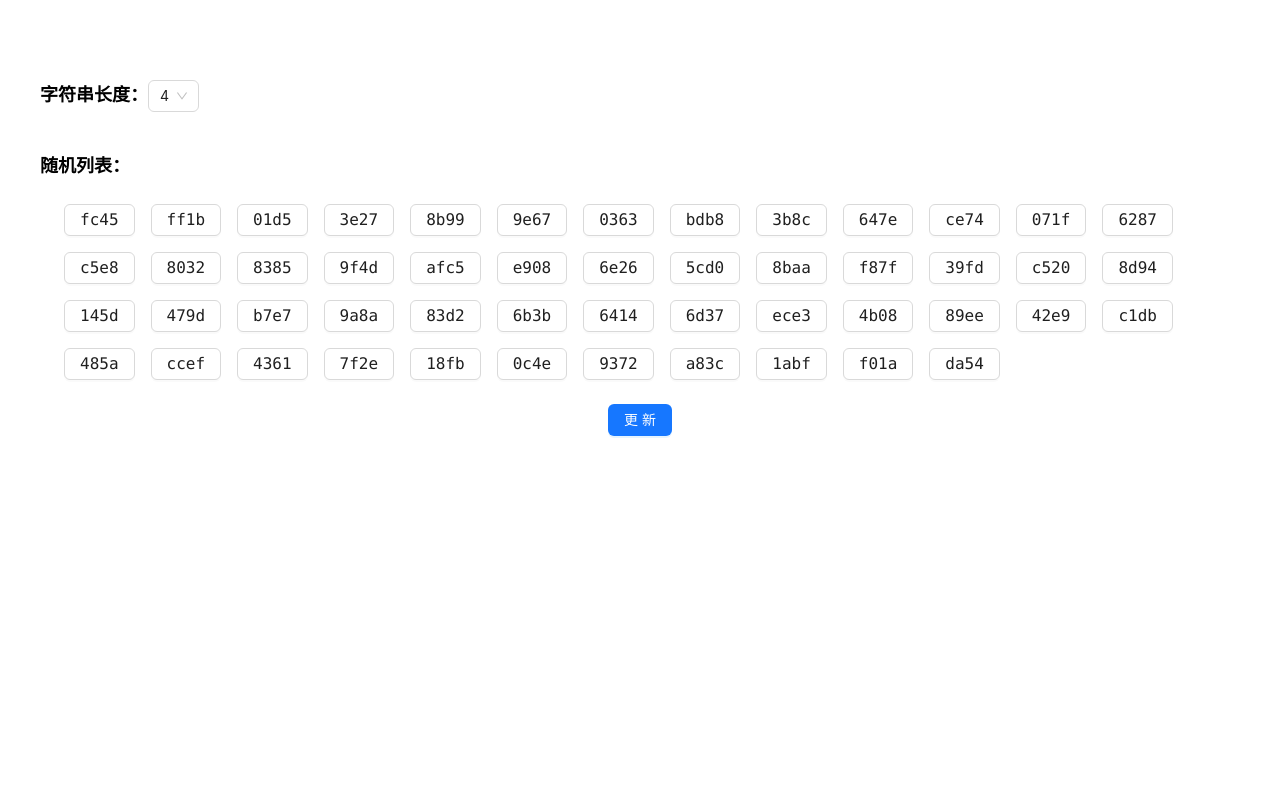
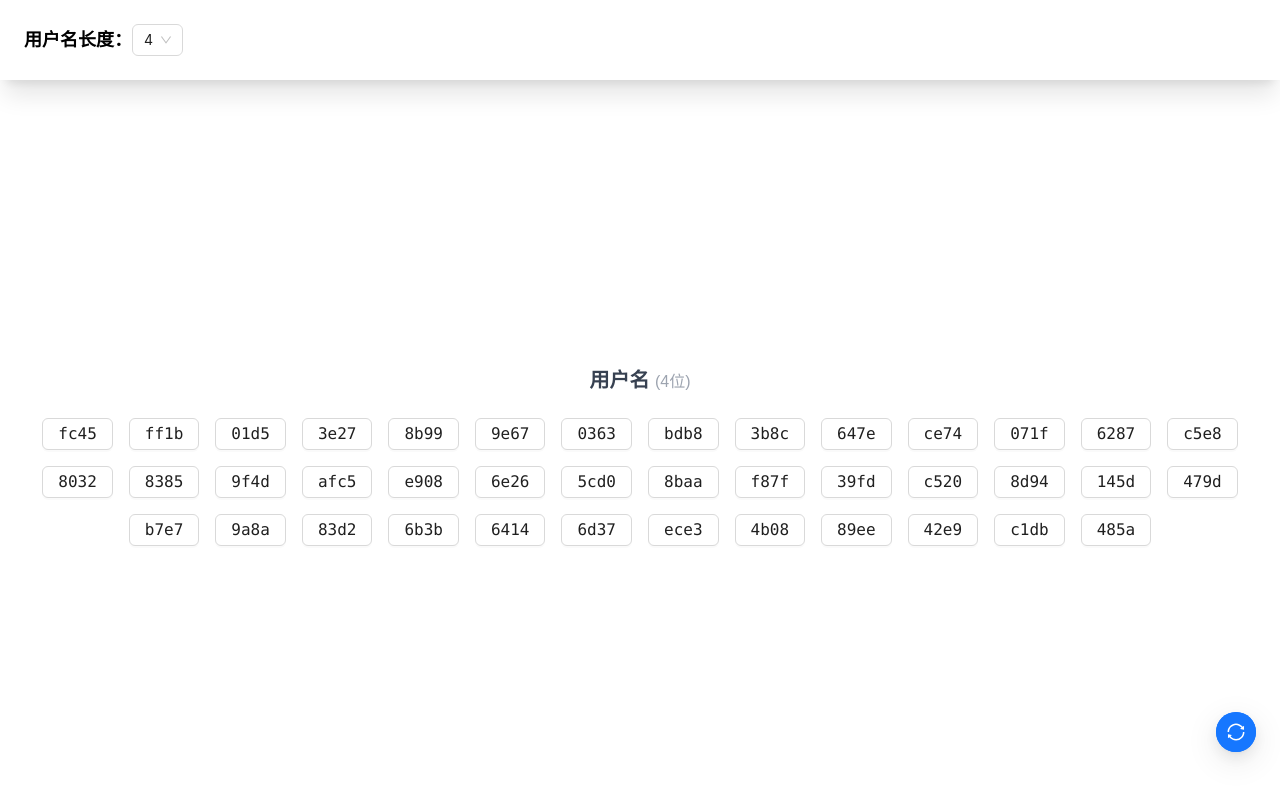
Before and after one commit to xg4/tools-next, a Next.js app: page /username in a window 1280 px wide. Built offline with nearby package versions, Linux system fonts and the light colour scheme.

Commit message:
feat: uniq list animation

```diff
--- a/app/header/page.tsx
+++ b/app/header/page.tsx
@@ -1,6 +1,6 @@
 'use client'
 
-import { ClipboardDocumentIcon, ClipboardIcon } from '@heroicons/react/24/outline'
+import { Button, Input } from 'antd'
 import { useState } from 'react'
 import { useCopyToClipboard } from 'react-use'
 
@@ -23,24 +23,21 @@ function Item({ label, value }: { label: string; value: string }) {
 
       {!!value && (
         <div className="flex justify-end space-x-4 pt-10">
-          <button
+          <Button
             onClick={() => {
               copyToClipboard(value)
             }}
-            className="flex items-center justify-center rounded-lg bg-blue-500 px-4 py-2 text-sm text-white"
           >
             复制原文
-            <ClipboardIcon className="h-4 w-4" />
-          </button>
-          <button
+          </Button>
+          <Button
+            type="primary"
             onClick={() => {
               copyToClipboard(JSON.stringify(value))
             }}
-            className="flex items-center justify-center rounded-lg bg-indigo-500 px-4 py-2 text-sm text-white"
           >
             复制字符串
-            <ClipboardDocumentIcon className="h-4 w-4" />
-          </button>
+          </Button>
         </div>
       )}
     </div>
@@ -55,14 +52,16 @@ export default function Page() {
   return (
     <>
       <div className="p-10">
-        <textarea
+        <Input.TextArea
           placeholder="请输入 request/response headers"
-          className="mb-10 h-96 w-full resize-none border border-blue-500 p-2"
+          className="mb-10"
+          allowClear
+          autoSize
           value={value}
           onChange={evt => {
             setValue(evt.target.value)
           }}
-        ></textarea>
+        />
       </div>
 
       <div className="space-y-6 break-all p-10">
--- a/app/page.tsx
+++ b/app/page.tsx
@@ -27,13 +27,13 @@ export default function Page() {
     <div className="p-10">
       <h3 className="mb-2 text-lg font-bold">工具集：</h3>
       <div className="mb-2 text-sm text-gray-500">所有工具均可离线使用，无接口请求，保护隐私</div>
-      <ul className="space-y-2 pl-6">
+      <div className="flex flex-col space-y-4">
         {links.map(item => (
-          <li key={item.link} className="text-blue-500 underline">
-            <Link href={item.link}>{item.title}</Link>
-          </li>
+          <Link key={item.link} className="text-blue-500 underline" href={item.link}>
+            {item.title}
+          </Link>
         ))}
-      </ul>
+      </div>
     </div>
   )
 }
--- a/app/url/page.tsx
+++ b/app/url/page.tsx
@@ -1,15 +1,12 @@
 'use client'
 
-import { ClipboardIcon } from '@heroicons/react/24/outline'
+import { Typography } from 'antd'
 import { produce } from 'immer'
 import { isEmpty } from 'lodash'
 import { useState } from 'react'
-import { useCopyToClipboard } from 'react-use'
 
 export default function Page() {
   const [params, setParams] = useState<Record<string, string>>({})
-
-  const [, copy] = useCopyToClipboard()
 
   return (
     <>
@@ -51,18 +48,9 @@ export default function Page() {
           </div>
           <div className="break-all p-10">
             <div className="text-lg font-bold">结果:</div>
-            <div className="font-mono text-sm">
+            <Typography.Text code copyable className="font-mono text-sm">
               {new URLSearchParams(params).toString()}
-              <button
-                onClick={() => {
-                  copy(new URLSearchParams(params).toString())
-                }}
-                className="inline-flex items-center justify-center text-base font-medium text-blue-500"
-              >
-                复制
-                <ClipboardIcon className="h-4 w-4" />
-              </button>
-            </div>
+            </Typography.Text>
           </div>
         </>
       )}
--- a/app/username/client.tsx
+++ b/app/username/client.tsx
@@ -2,17 +2,23 @@
 
 import CopyButton from '@/components/CopyButton'
 import useCurrentURL from '@/hooks/useCurrentURL'
-import { generateUsername, globalUsername } from '@/utils/user'
-import { Button, Select } from 'antd'
-import dayjs from 'dayjs'
-import { range, times, toNumber, uniq } from 'lodash'
+import useUniqList from '@/hooks/useUniqList'
+import { SyncOutlined } from '@ant-design/icons'
+import { FloatButton, Select, Skeleton } from 'antd'
+import { isNumber, range, toNumber } from 'lodash'
 import { useRouter, useSearchParams } from 'next/navigation'
-import { useCallback, useMemo, useState } from 'react'
+import { useCallback } from 'react'
+import { v4 } from 'uuid'
+
+const GLOBAL_USERNAME = v4().replaceAll('-', '')
 
 export default function Client() {
   const searchParams = useSearchParams()
-  const length = Math.min(toNumber(searchParams.get('length')) || 4, globalUsername.length - 1)
-  const num = toNumber(searchParams.get('num')) || 50
+  const length = Math.min(toNumber(searchParams.get('length')) || 4, GLOBAL_USERNAME.length - 1)
+  const num = toNumber(searchParams.get('num')) || 40
+
+  const generate = useCallback(() => v4().replaceAll('-', '').slice(0, length), [length])
+  const { data, reset } = useUniqList({ count: num, generate })
 
   const { setSearchParams } = useCurrentURL()
   const router = useRouter()
@@ -22,35 +28,32 @@ export default function Client() {
     },
     [router, setSearchParams],
   )
-
-  const [now, setNow] = useState(dayjs().unix())
-  const update = useCallback(() => {
-    setNow(dayjs().unix())
-  }, [])
-
-  const v4List = useMemo(() => uniq(times(num, () => generateUsername(length))), [length, num, now])
-
   return (
-    <div className="flex flex-col items-center justify-center p-10 font-mono">
-      <div className="w-full pt-10">
-        <span className="text-left text-lg font-bold">字符串长度：</span>
+    <>
+      <div className="fixed left-0 top-0 z-10 flex w-full items-center bg-white/90 p-6 shadow-xl">
+        <div className="text-left text-lg font-bold">用户名长度：</div>
         <Select value={length} onChange={setLength}>
-          {range(1, globalUsername.length).map(num => (
+          {range(1, GLOBAL_USERNAME.length).map(num => (
             <Select.Option value={num} key={num}>
               {num}
             </Select.Option>
           ))}
         </Select>
       </div>
-      <div className="w-full pt-10 text-left text-lg font-bold">随机列表：</div>
-      <div className="flex flex-wrap gap-4 p-6">
-        {v4List.map(username => (
-          <CopyButton key={username} value={username} />
-        ))}
+      <div className="container mx-auto flex min-h-screen flex-col items-center justify-center space-y-6 pt-28">
+        <div className="text-xl font-bold text-gray-700">
+          用户名 <span className="text-base font-normal text-gray-400">({length}位)</span>
+        </div>
+        <div className="flex flex-wrap justify-center gap-4">
+          {data.map((text, index) => {
+            if (isNumber(text)) {
+              return <Skeleton.Button active key={text} />
+            }
+            return <CopyButton key={[text, index].join('|')} value={text} />
+          })}
+        </div>
+        <FloatButton type="primary" icon={<SyncOutlined />} onClick={reset} />
       </div>
-      <Button type="primary" onClick={update}>
-        更新
-      </Button>
-    </div>
+    </>
   )
 }
--- a/app/username/page.tsx
+++ b/app/username/page.tsx
@@ -1,7 +1,7 @@
 import ClientOnly from '@/components/ClientOnly'
 import Client from './client'
 
-export default async function Page() {
+export default function Page() {
   return (
     <ClientOnly>
       <Client />
--- a/app/uuid/client.tsx
+++ b/app/uuid/client.tsx
@@ -1,40 +1,30 @@
 'use client'
 
 import CopyButton from '@/components/CopyButton'
-import { Button } from 'antd'
-import dayjs from 'dayjs'
-import { times, toNumber } from 'lodash'
+import useUniqList from '@/hooks/useUniqList'
+import { SyncOutlined } from '@ant-design/icons'
+import { FloatButton, Skeleton } from 'antd'
+import { isNumber, toNumber } from 'lodash'
 import { useSearchParams } from 'next/navigation'
-import { useCallback, useMemo, useState } from 'react'
-import { v4 } from 'uuid'
-
-function generateUuidList(num: number) {
-  return times(num, () => v4())
-}
 
 export default function Client() {
   const searchParams = useSearchParams()
 
-  const num = toNumber(searchParams.get('num')) || 9
+  const num = toNumber(searchParams.get('num')) || 6
 
-  const [now, setNow] = useState(dayjs().unix())
-
-  const list: string[] = useMemo(() => generateUuidList(num), [num, now])
-
-  const update = useCallback(() => {
-    setNow(dayjs().unix())
-  }, [])
+  const { data, reset } = useUniqList({ count: num })
 
   return (
-    <div className="flex flex-col items-center justify-center p-10 font-mono">
-      <div className="flex flex-wrap justify-center gap-4 p-6">
-        {list.map(value => (
-          <CopyButton key={value} value={value} />
+    <div className="container mx-auto flex min-h-screen flex-col items-center justify-center space-y-6">
+      <div className="text-xl font-bold text-gray-700">UUID V4</div>
+      <div className="flex flex-wrap justify-center gap-4">
+        {data.map(value => (
+          <div key={value} className="w-96">
+            {isNumber(value) ? <Skeleton.Input block active /> : <CopyButton value={value} />}
+          </div>
         ))}
       </div>
-      <Button type="primary" onClick={update}>
-        更新
-      </Button>
+      <FloatButton type="primary" icon={<SyncOutlined />} onClick={reset} />
     </div>
   )
 }
--- a/components/ClientOnly.tsx
+++ b/components/ClientOnly.tsx
@@ -1,11 +1,7 @@
 import dynamic from 'next/dynamic'
-import { ReactNode } from 'react'
+import { PropsWithChildren } from 'react'
 
-interface Props {
-  children: ReactNode
-}
-
-const ClientOnly = dynamic(() => Promise.resolve((props: Props) => <>{props.children}</>), {
+const ClientOnly = dynamic(() => Promise.resolve((props: PropsWithChildren) => <>{props.children}</>), {
   ssr: false,
 })
 
--- /dev/null
+++ b/hooks/useUniqList.ts
@@ -0,0 +1,55 @@
+import { produce } from 'immer'
+import { range } from 'lodash'
+import { useCallback, useRef, useState } from 'react'
+import { useMount, useUnmount, useUpdateEffect } from 'react-use'
+import { v4 } from 'uuid'
+
+export default function useUniqList({ count, generate = v4 }: { count: number; generate?: () => string }) {
+  const [loading, setLoading] = useState(false)
+  const [data, setData] = useState<(string | number)[]>([])
+
+  const frame = useRef(0)
+
+  const update = useCallback(
+    (index = 0) => {
+      if (index >= count) {
+        setLoading(false)
+        return
+      }
+
+      setData(
+        produce(draft => {
+          if (draft) {
+            draft[index] = generate()
+          }
+        }),
+      )
+      frame.current = requestAnimationFrame(() => update(index + 1))
+    },
+    [count, generate],
+  )
+
+  useUnmount(() => {
+    cancelAnimationFrame(frame.current)
+  })
+
+  const reset = useCallback(() => {
+    const emptyList = range(count)
+    setData(emptyList)
+    setLoading(true)
+    cancelAnimationFrame(frame.current)
+    update()
+  }, [count, update])
+
+  useUpdateEffect(() => {
+    reset()
+  }, [generate])
+
+  useMount(reset)
+
+  return {
+    data,
+    reset,
+    loading,
+  }
+}
--- a/package.json
+++ b/package.json
@@ -30,7 +30,7 @@
     ]
   },
   "dependencies": {
-    "@heroicons/react": "2.0.18",
+    "@ant-design/icons": "5.0.1",
     "antd": "5.4.7",
     "classnames": "2.3.2",
     "dayjs": "1.11.7",
--- /dev/null
+++ b/utils/sleep.ts
@@ -0,0 +1,3 @@
+export default function sleep(ms: number): Promise<void> {
+  return new Promise(resolve => setTimeout(resolve, ms))
+}
--- a/utils/user.ts
+++ /dev/null
@@ -1,7 +0,0 @@
-import { v4 } from 'uuid'
-
-export function generateUsername(length: number) {
-  return v4().replaceAll('-', '').slice(0, length)
-}
-
-export const globalUsername = v4().replaceAll('-', '')
```
Also changed, not shown: 1 other file (tests, documents, lock files or other folders).
